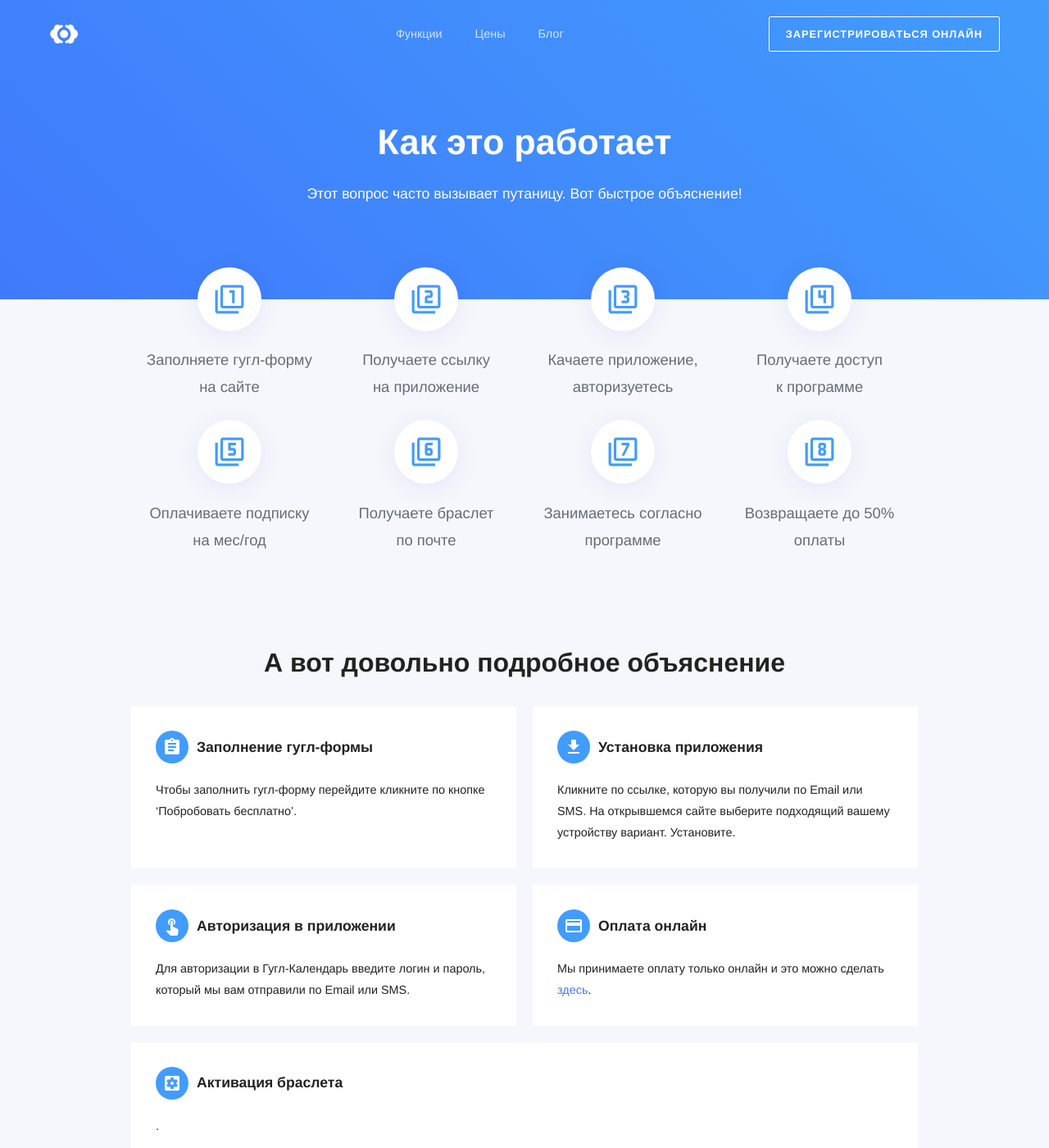
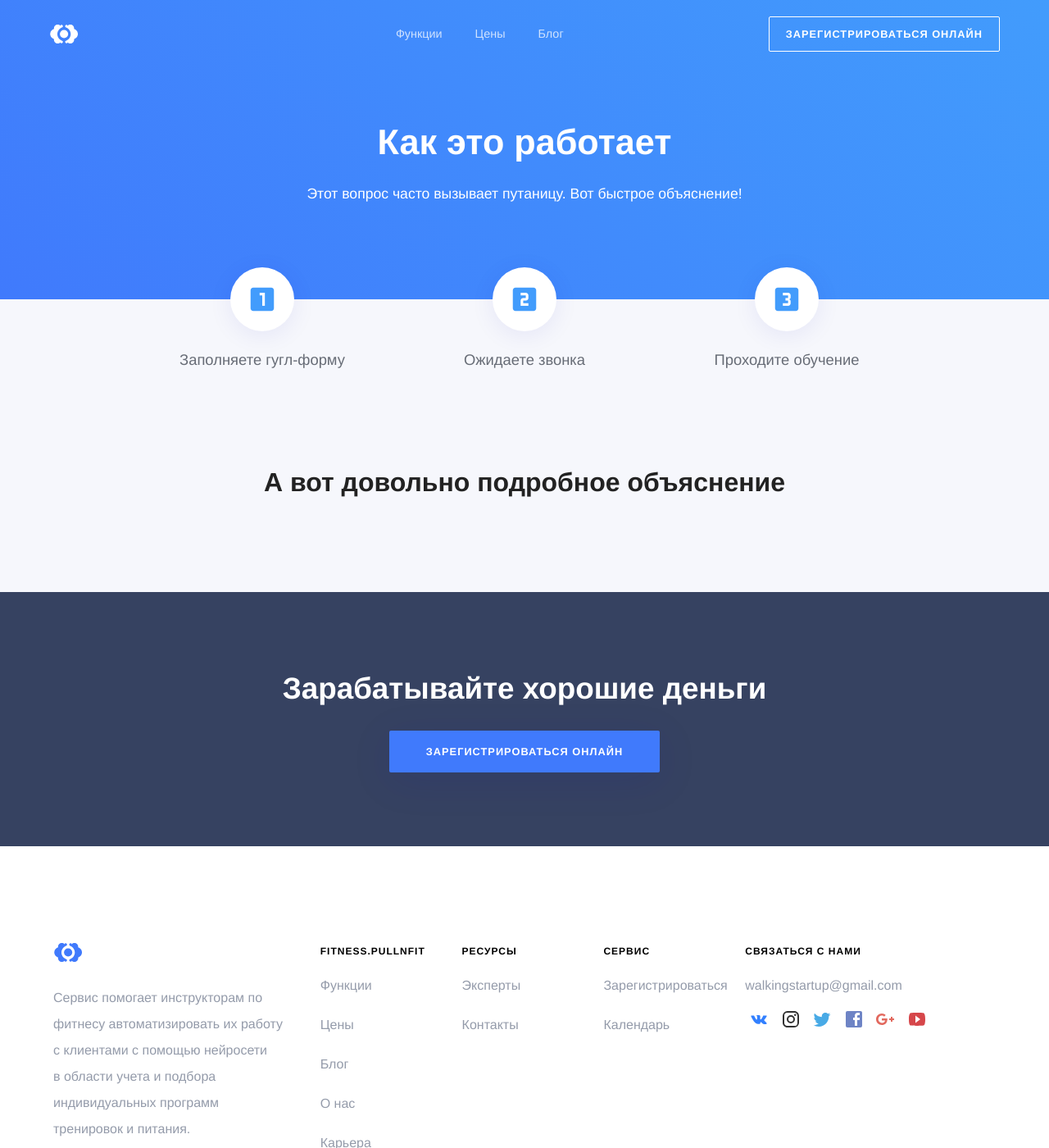
Before and after one commit to RakhimyanTim/fitness.github.io, a Jekyll site: the page built from pages/how-it-works.html, in a window 1280 px wide and 1400 px high. Shown: the whole window at 82% size. Built offline with Jekyll 4.4.1, drawn with Linux system fonts in a browser that asks for light colours; some web fonts are replaced.

Commit message:
Update how-it-works.html

```diff
--- a/pages/how-it-works.html
+++ b/pages/how-it-works.html
@@ -7,36 +7,16 @@ permalink: /how-it-works/
 ---
 <ul class="workflow-diagram">
 	<li>
-		<i class="material-icons">filter_1</i>
-		<p>Заполняете гугл-форму <br>на сайте</p>
+		<i class="material-icons">looks_one</i>
+		<p>Заполняете гугл-форму</p>
 	</li>
   	<li>
-		<i class="material-icons">filter_2</i>
-		<p>Получаете ссылку <br>на приложение</p>
+		<i class="material-icons">looks_two</i>
+		<p>Ожидаете звонка</p>
 	</li>
   	<li>
-		<i class="material-icons">filter_3</i>
-		<p>Качаете приложение, <br>авторизуетесь</p>
-	</li>
-	<li>
-		<i class="material-icons">filter_4</i>
-		<p>Получаете доступ <br>к программе</p>
-	</li>
-  	<li>
-		<i class="material-icons">filter_5</i>
-		<p>Оплачиваете подписку <br>на мес/год</p>
-	</li>
- 	<li>
-		<i class="material-icons">filter_6</i>
-		<p>Получаете браслет <br>по почте</p>
-	</li>
-  	<li>
-		<i class="material-icons">filter_7</i>
-		<p>Занимаетесь согласно <br>программе</p>
-	</li>
-  	<li>
-		<i class="material-icons">filter_8</i>
-		<p>Возвращаете до 50% <br>оплаты</p>
+		<i class="material-icons">looks_3</i>
+		<p>Проходите обучение</p>
 	</li>
 </ul>
 
@@ -44,15 +24,6 @@ permalink: /how-it-works/
 	<h2>А вот довольно подробное объяснение</h2>
 
 	<ul class="cards">
-		{% include components/features/data-block.html icon="assignment" title="Заполнение гугл-формы" content="Чтобы заполнить гугл-форму перейдите кликните по кнопке 'Побробовать бесплатно'." %}
-
-		{% include components/features/data-block.html icon="get_app" title="Установка приложения" content="Кликните по ссылке, которую вы получили по Email или SMS. На открывшемся сайте выберите подходящий вашему устройству вариант. Установите. " %}
-
-		{% include components/features/data-block.html icon="touch_app" title="Авторизация в приложении" content="Для авторизации в Гугл-Календарь введите логин и пароль, который мы вам отправили по Email или SMS." %}
-
-		{% include components/features/data-block.html icon="credit_card" title="Оплата онлайн" content="Мы принимаете оплату только онлайн и это можно сделать <a href='http://yasobe.ru/na/pullnfit'>здесь</a>." %}
-
-		{% include components/features/data-block.html icon="settings_applications" title="Активация браслета" content="." %}
 	</ul>
 </div>
 
```
